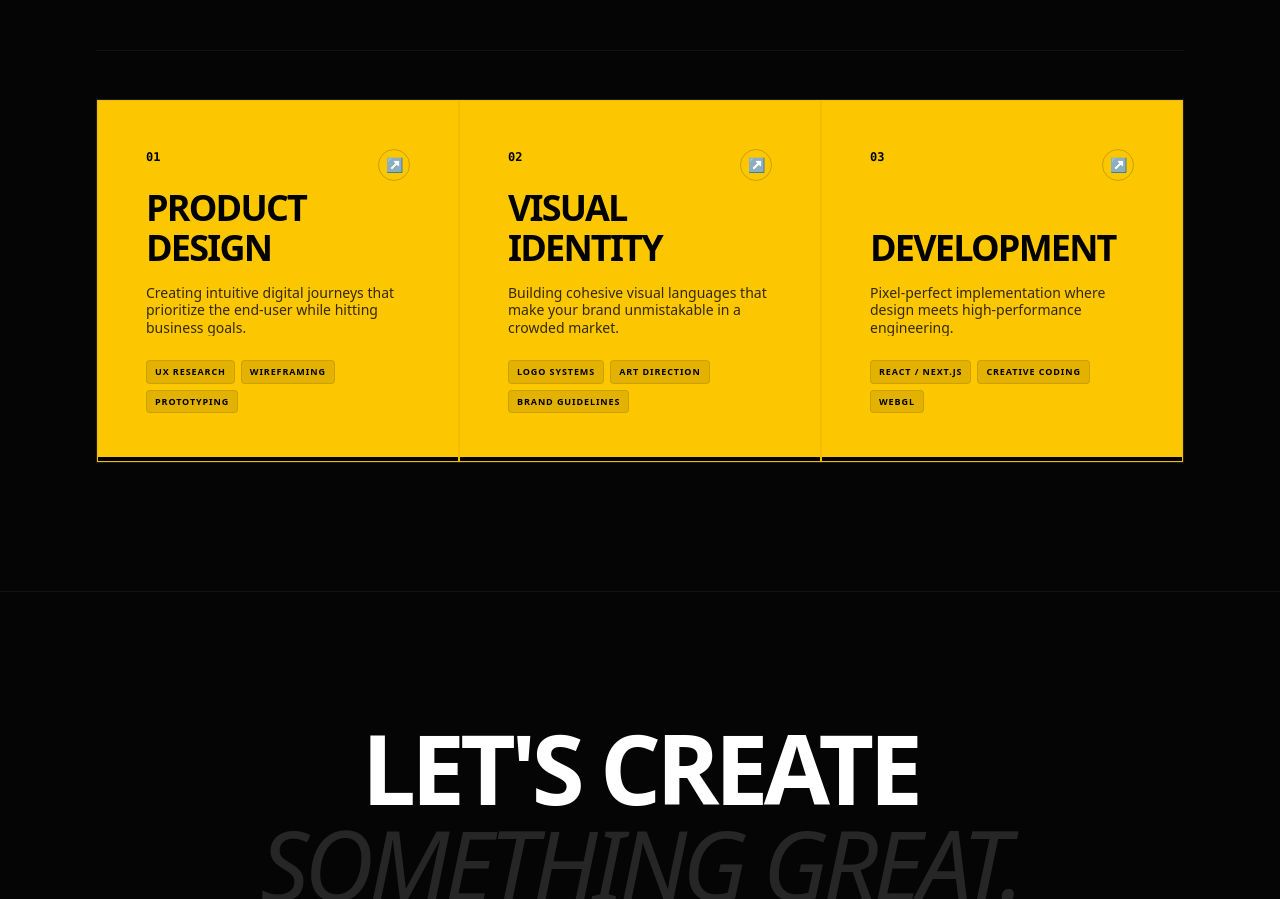
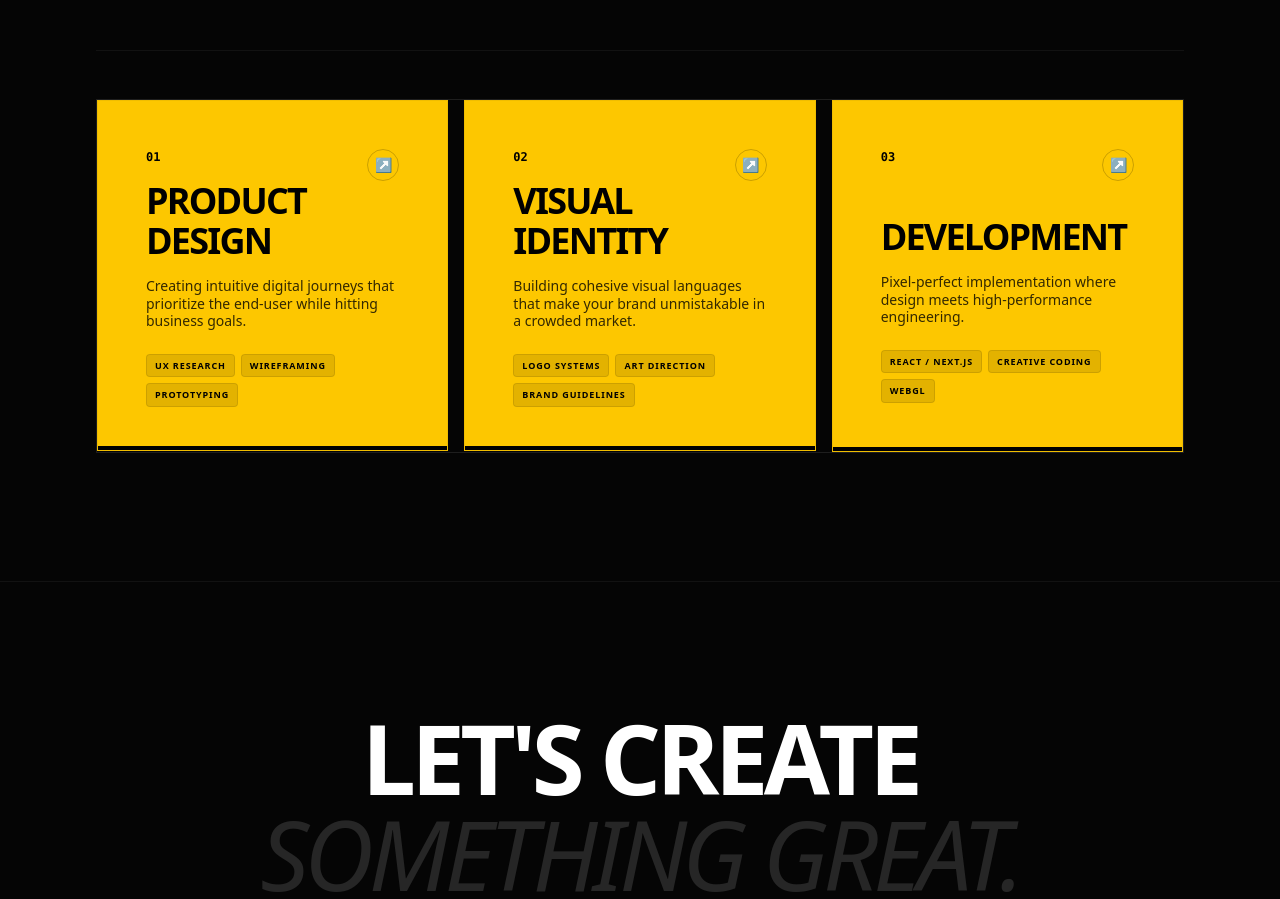
Before and after one commit to rohanbyale/Portfolio, a React (Vite) app: page /mainabout in a window 1280 px wide. Shown: the part 4939-5838 px from the top of the page. Built offline with nearby package versions, Linux system fonts and the light colour scheme.

Commit message:
Update Capabilities.jsx

```diff
--- a/src/componets/Capabilities.jsx
+++ b/src/componets/Capabilities.jsx
@@ -51,7 +51,7 @@ const CapabilitiesSection = () => {
         </div>
 
         {/* SQUARE GRID AREA */}
-        <div className="grid grid-cols-1 md:grid-cols-3 gap-0 border border-white/10">
+        <div className="grid grid-cols-1 md:grid-cols-3 gap-4 border border-white/10">
           {services.map((service, index) => (
             <motion.div
               key={index}
```
